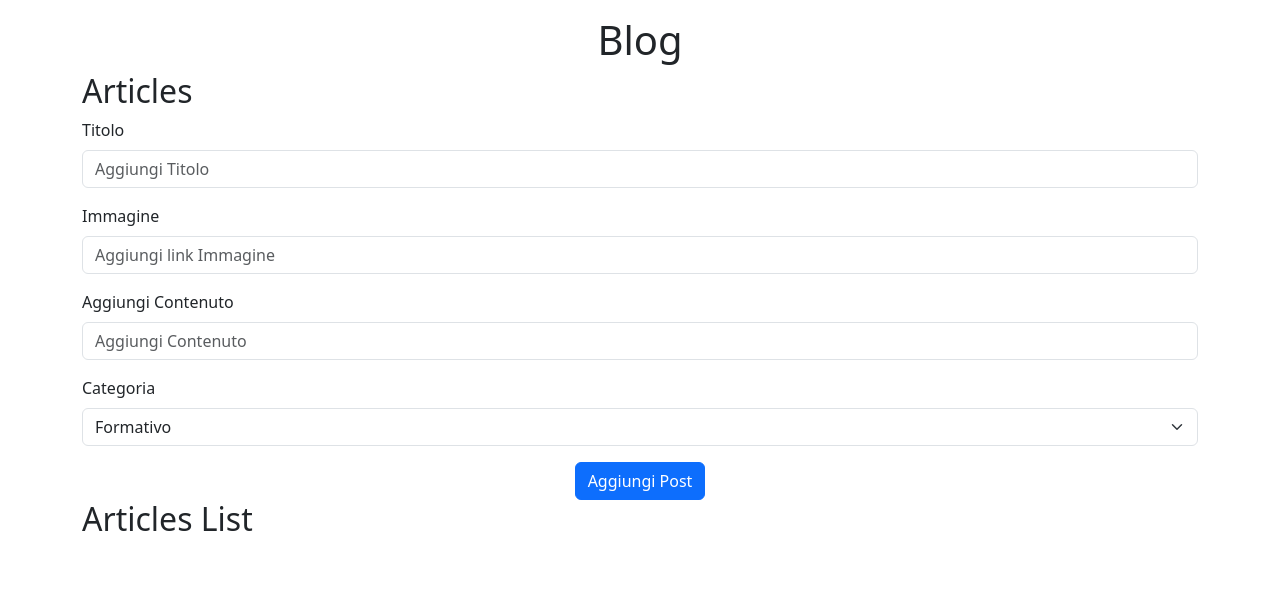
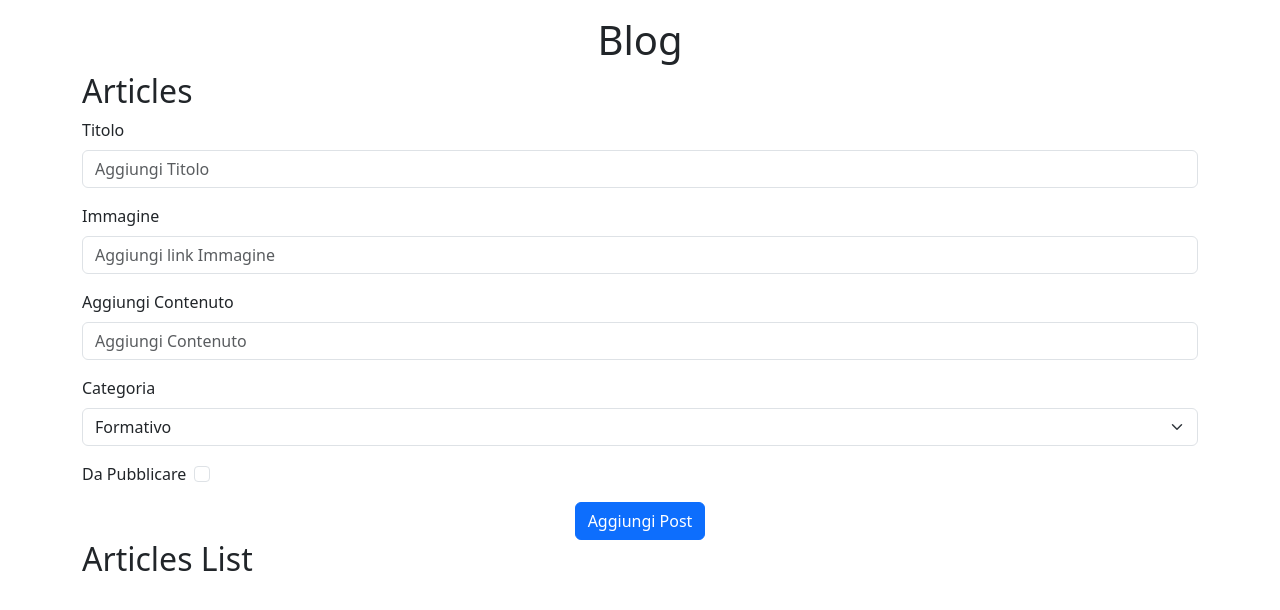
Before and after one commit to Pietroo03/react-form-multifield, a React (Vite) app: page / in a window 1280 px wide. Shown: the top 610 px of the page. Built offline with nearby package versions, Linux system fonts and the light colour scheme.

Commit message:
add checkbox to form

```diff
--- a/src/components/AppMain.jsx
+++ b/src/components/AppMain.jsx
@@ -8,6 +8,7 @@ export default function AppMain() {
     const [newImage, setNewImage] = useState('')
     const [newContent, setNewContent] = useState('')
     const [newCategory, setNewCategory] = useState('')
+    const [isPublished, setIsPublished] = useState(false)
 
     function addArticle(e) {
         e.preventDefault(e)
@@ -16,7 +17,8 @@ export default function AppMain() {
             title: newTitle,
             image: newImage,
             content: newContent,
-            category: newCategory
+            category: newCategory,
+            published: isPublished
         }
 
         setArticle([
@@ -28,6 +30,7 @@ export default function AppMain() {
         setNewImage('')
         setNewContent('')
         setNewCategory('')
+        setIsPublished(false)
     }
 
     function handleRemove(e) {
@@ -39,7 +42,6 @@ export default function AppMain() {
         setArticle(articlesListUpdate)
 
     }
-
 
     return (
 
@@ -108,6 +110,16 @@ export default function AppMain() {
                         </select>
                     </div>
 
+                    <div className="mb-3">
+                        <label className="form-check-label" htmlFor="published">Da Pubblicare</label>
+                        <input className="form-check-input ms-2 "
+                            type="checkbox"
+                            id="published"
+                            checked={isPublished}
+                            onChange={e => setIsPublished(e.target.checked)} />
+
+                    </div>
+
                     <div className="text-center">
                         <button className="btn btn-primary" type="submit" id="button-addon2">Aggiungi Post</button>
                     </div>
@@ -124,6 +136,8 @@ export default function AppMain() {
                                 <div>{article.image}</div>
                                 <div>{article.content}</div>
                                 <div><strong>Categoria: </strong>{article.category}</div>
+                                <div><strong>Stato: </strong>{article.published ? 'Da Pubblicare' : 'Da non Pubblicare'}</div>
+
 
                             </div>
 
```
